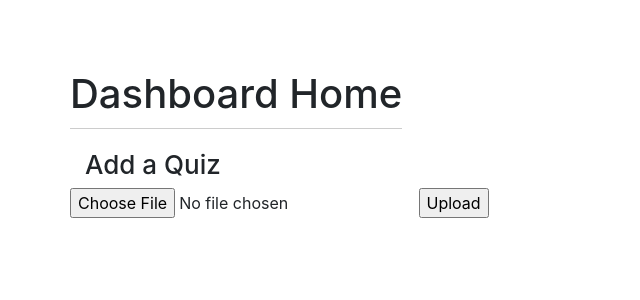
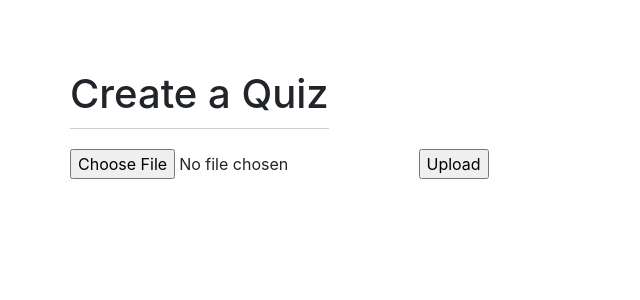
Before and after one commit to GatorIncubator/quizagator, a Flask app: page /teachers/classes/1/quizzes/create/ in a window 1280 px wide. Shown: the part 40-340 px from the top of the page, without its empty margins (0-640 px from the left). Run offline with Flask 2, Linux system fonts and the light colour scheme; the visitor is signed in with stand-in values (Sample User, id 1); some libraries are stand-ins or nearby versions.

Commit message:
Refactor teacher quiz creation template

```diff
--- a/application/templates/teachers/quizzes/create.html
+++ b/application/templates/teachers/quizzes/create.html
@@ -10,13 +10,12 @@
 		<div class="container">
 			<div class="row">
 				<div class="span12">
-					<h1>Dashboard Home</h1>
+					<h1>Create a Quiz</h1>
 				</div>
 			</div>
-			<h2>Add a Quiz</h2>
 			<div class="row">
 				<div class="span4">
-					<form action = "/teachers/quizzes/create/"
+					<form action = "/teachers/classes/{{class_id}}/quizzes/create/"
 	 				      method = "POST"
 				              enctype = "multipart/form-data">
 
```
